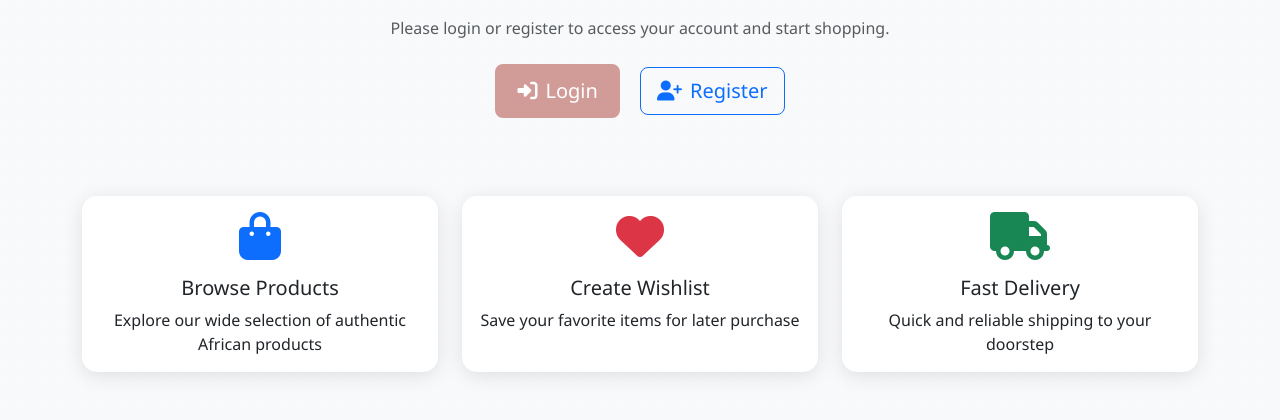
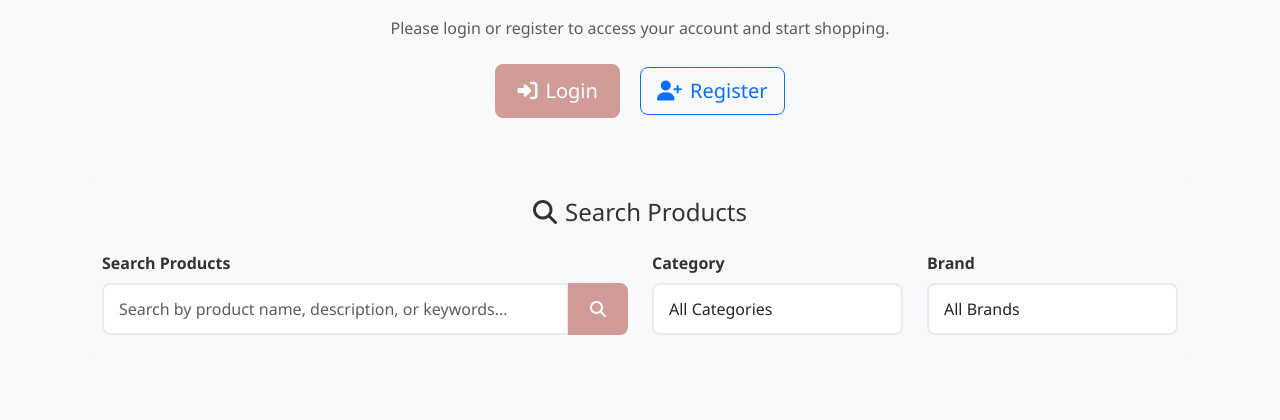
Before and after one commit to ladymargehagan/ECommerceLabs, a PHP site: page / in a window 1280 px wide. Shown: the part 236-656 px from the top of the page. Run offline with PHP 8.4, Linux system fonts and the light colour scheme; data that the repository does not hold is empty; some libraries are stand-ins or nearby versions.

Commit message:
Add files via upload

```diff
--- a/index.php
+++ b/index.php
@@ -23,8 +23,8 @@ $search_query = isset($_GET['q']) ? trim($_GET['q']) : (isset($_GET['search']) ?
 $limit = 10;
 $offset = ($page - 1) * $limit;
 
-// Try to load data from database (only for logged-in users)
-if (isset($_SESSION['user_id']) && file_exists('settings/db_class.php') && file_exists('classes/product_class.php')) {
+// Try to load data from database
+if (file_exists('settings/db_class.php') && file_exists('classes/product_class.php')) {
     try {
         require_once 'settings/db_class.php';
         require_once 'classes/product_class.php';
@@ -59,13 +59,6 @@ if (isset($_SESSION['user_id']) && file_exists('settings/db_class.php') && file_
         $error_message = 'Fatal error: ' . $e->getMessage();
         error_log("Fatal error loading product data: " . $e->getMessage());
     }
-} elseif (!isset($_SESSION['user_id'])) {
-    // Guest users - don't load products, just set empty arrays
-    $products = array();
-    $categories = array();
-    $brands = array();
-    $total_count = 0;
-    $total_pages = 0;
 } else {
     $error_message = 'Required files not found.';
 }
@@ -174,8 +167,25 @@ $total_pages = $limit > 0 ? ceil($total_count / $limit) : 0;
             <div class="welcome-header">
                 <h1><i class="fa fa-home me-2"></i>Welcome, <?php echo htmlspecialchars($_SESSION['name']); ?>!</h1>
             </div>
+        <?php else: ?>
+            <!-- Guest user welcome -->
+            <div class="welcome-header">
+                <h1><i class="fa fa-home me-2"></i>Welcome to Taste of Africa</h1>
+                <p class="lead text-muted">Discover the authentic flavors of Africa</p>
+                <p class="text-muted">Please login or register to access your account and start shopping.</p>
 
-            <!-- Search and Filter Section (Only for Logged In Users) -->
+                <div class="mt-4">
+                    <a href="login/login.php" class="btn btn-custom btn-lg me-3">
+                        <i class="fa fa-sign-in-alt me-2"></i>Login
+                    </a>
+                    <a href="login/register.php" class="btn btn-outline-primary btn-lg">
+                        <i class="fa fa-user-plus me-2"></i>Register
+                    </a>
+                </div>
+            </div>
+        <?php endif; ?>
+
+        <!-- Search and Filter Section -->
         <div class="filter-section">
             <h4 class="text-center mb-4"><i class="fa fa-search me-2"></i>Search Products</h4>
             <form method="GET" id="filterForm">
@@ -236,6 +246,7 @@ $total_pages = $limit > 0 ? ceil($total_count / $limit) : 0;
         <?php endif; ?>
 
         <!-- Results Summary -->
+        <?php if (isset($_SESSION['user_id']) || !empty($products)): ?>
             <div class="row mb-3">
                 <div class="col-12">
                     <p class="text-muted">
@@ -252,16 +263,17 @@ $total_pages = $limit > 0 ? ceil($total_count / $limit) : 0;
                     </p>
                 </div>
             </div>
+        <?php endif; ?>
 
-            <!-- Products Grid (Only for Logged In Users) -->
-            <?php if (empty($products)): ?>
+        <!-- Products Grid -->
+        <?php if (empty($products) && isset($_SESSION['user_id'])): ?>
             <div class="no-products">
                 <i class="fa fa-box fa-3x mb-3"></i>
                 <h3>No Products Found</h3>
                 <p>Try adjusting your search criteria or browse all products.</p>
                 <a href="index.php" class="btn btn-custom">View All Products</a>
             </div>
-            <?php else: ?>
+        <?php elseif (!empty($products)): ?>
             <div class="row" id="productsContainer">
                 <?php foreach ($products as $product): ?>
                     <div class="col-lg-3 col-md-4 col-sm-6 mb-4">
@@ -346,54 +358,6 @@ $total_pages = $limit > 0 ? ceil($total_count / $limit) : 0;
                 </div>
             <?php endif; ?>
         <?php endif; ?>
-        <?php else: ?>
-            <!-- Guest user welcome (Landing Page - No Products) -->
-            <div class="welcome-header">
-                <h1><i class="fa fa-home me-2"></i>Welcome to Taste of Africa</h1>
-                <p class="lead text-muted">Discover the authentic flavors of Africa</p>
-                <p class="text-muted">Please login or register to access your account and start shopping.</p>
-
-                <div class="mt-4">
-                    <a href="login/login.php" class="btn btn-custom btn-lg me-3">
-                        <i class="fa fa-sign-in-alt me-2"></i>Login
-                    </a>
-                    <a href="login/register.php" class="btn btn-outline-primary btn-lg">
-                        <i class="fa fa-user-plus me-2"></i>Register
-                    </a>
-                </div>
-            </div>
-
-            <!-- Information Section for Guests -->
-            <div class="row mt-5">
-                <div class="col-md-4 mb-4">
-                    <div class="card text-center h-100">
-                        <div class="card-body">
-                            <i class="fa fa-shopping-bag fa-3x mb-3 text-primary"></i>
-                            <h5 class="card-title">Browse Products</h5>
-                            <p class="card-text">Explore our wide selection of authentic African products</p>
-                        </div>
-                    </div>
-                </div>
-                <div class="col-md-4 mb-4">
-                    <div class="card text-center h-100">
-                        <div class="card-body">
-                            <i class="fa fa-heart fa-3x mb-3 text-danger"></i>
-                            <h5 class="card-title">Create Wishlist</h5>
-                            <p class="card-text">Save your favorite items for later purchase</p>
-                        </div>
-                    </div>
-                </div>
-                <div class="col-md-4 mb-4">
-                    <div class="card text-center h-100">
-                        <div class="card-body">
-                            <i class="fa fa-truck fa-3x mb-3 text-success"></i>
-                            <h5 class="card-title">Fast Delivery</h5>
-                            <p class="card-text">Quick and reliable shipping to your doorstep</p>
-                        </div>
-                    </div>
-                </div>
-            </div>
-        <?php endif; ?>
     </div>
 
     <script src="https://cdn.jsdelivr.net/npm/bootstrap@5.3.0/dist/js/bootstrap.bundle.min.js"></script>
```
Lines whose indentation alone changed are shown as unchanged.
